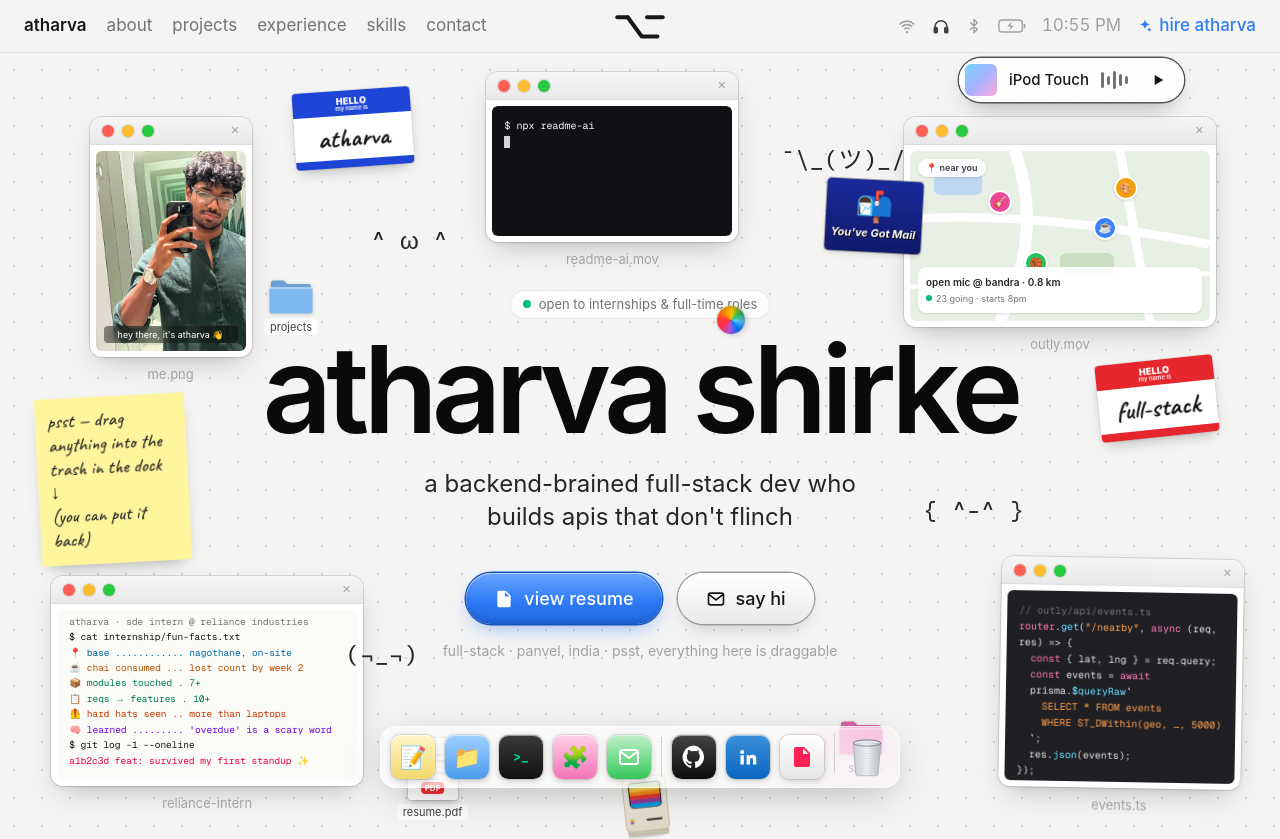
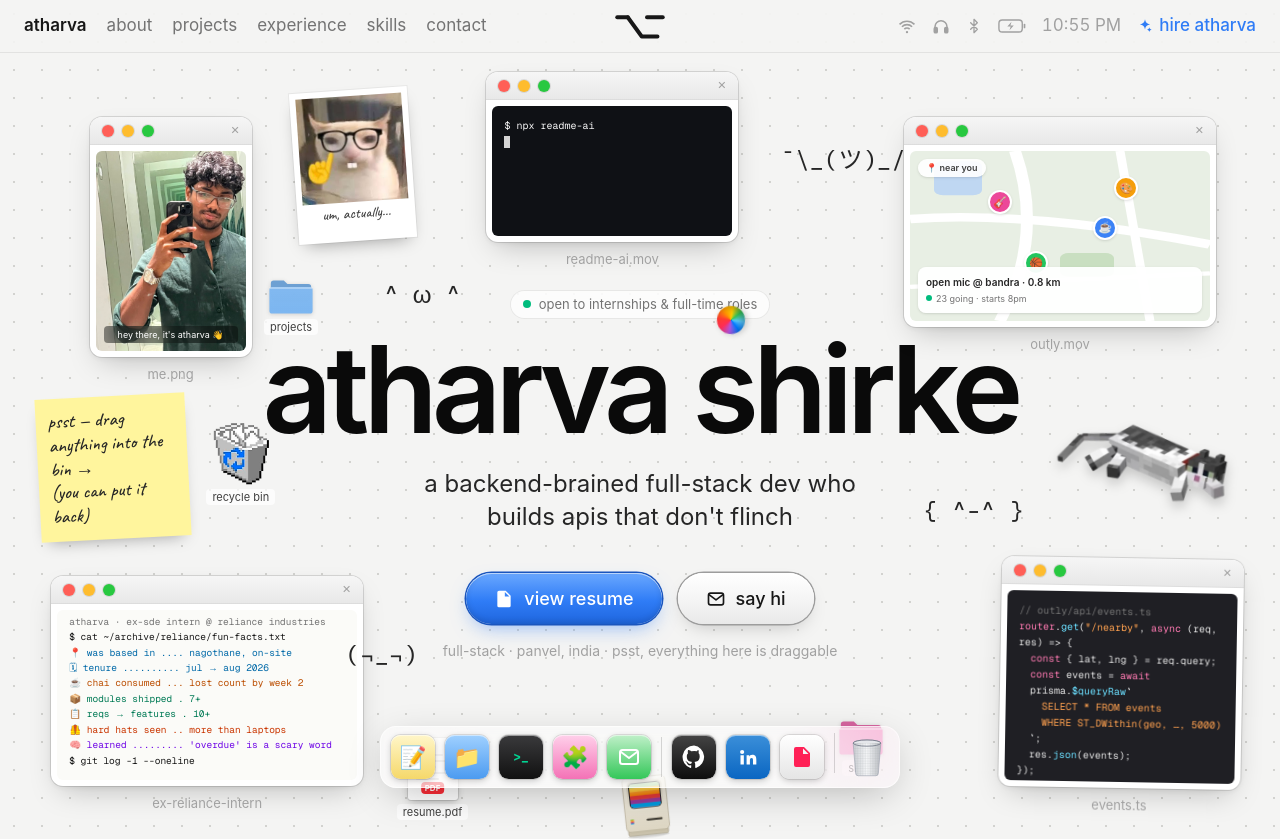
Before and after one commit to AtharvaShirke95032/portfolio26, a Next.js app: page / in a window 1280 px wide. Shown: the top 839 px of the page. Built offline with nearby package versions, Linux system fonts and the light colour scheme.

Commit message:
Refactor code structure for improved readability and maintainability

```diff
--- a/src/components/Draggable.tsx
+++ b/src/components/Draggable.tsx
@@ -39,7 +39,8 @@ export default function Draggable({
   onOpen,
   title,
 }: Props) {
-  const { nextZ, trashRef, trash, isTrashed, setTrashHot } = useDesktop();
+  const { nextZ, trashRef, deskTrashRef, trash, isTrashed, setTrashHot } = useDesktop();
+  const overAnyTrash = (x: number, y: number) => overTrash(trashRef.current, x, y) || overTrash(deskTrashRef.current, x, y);
   const [z, setZ] = useState<number | undefined>(undefined);
   const dragged = useRef(false);
   const gone = isTrashed(id);
@@ -68,12 +69,12 @@ export default function Draggable({
           onDrag={(e) => {
             if (!trashable) return;
             const p = e as PointerEvent;
-            setTrashHot(overTrash(trashRef.current, p.clientX, p.clientY));
+            setTrashHot(overAnyTrash(p.clientX, p.clientY));
           }}
           onDragEnd={(e) => {
             setTrashHot(false);
             const p = e as PointerEvent;
-            if (trashable && overTrash(trashRef.current, p.clientX, p.clientY)) {
+            if (trashable && overAnyTrash(p.clientX, p.clientY)) {
               trash({ id, label: label ?? id });
             }
             setTimeout(() => (dragged.current = false), 0);
--- a/src/components/Hero.tsx
+++ b/src/components/Hero.tsx
@@ -8,6 +8,7 @@ import { MacWindow, useDesktop } from "./desktop";
 import {
   CodeDetail,
   EntryDetail,
+  TrashView,
   PhotoDetail,
   ProjectDetail,
   ProjectsFinder,
@@ -15,7 +16,7 @@ import {
   projectById,
 } from "./details";
 import Draggable from "./Draggable";
-import { BeachBall, DocIcon, Folder, Kaomoji, MailIcon, MailSticker, NameTag, ClassicMac, PdfFile } from "./icons";
+import { BeachBall, DocIcon, Folder, Kaomoji, MailIcon, ClassicMac, PdfFile } from "./icons";
 
 /** A floating mac window: red = trash it, green = open it big. */
 function FloatWindow({
@@ -53,6 +54,26 @@ function FloatWindow({
       </MacWindow>
       <p className="mt-2 text-center text-[13px] text-neutral-400">{file}</p>
     </Draggable>
+  );
+}
+
+/** The retro recycle bin by the sticky note. Drop things on it, click to peek inside. */
+function DeskTrash({ className, style }: { className?: string; style: CSSProperties }) {
+  const { deskTrashRef, trashed, trashHot, openModal } = useDesktop();
+  return (
+    <div ref={deskTrashRef} className={`group z-10 ${className}`} style={style}>
+      <button
+        aria-label="recycle bin"
+        onClick={() => openModal({ title: "recycle bin", content: <TrashView />, width: 480 })}
+        className={`flex flex-col items-center gap-1 transition-transform ${trashHot ? "scale-115 -rotate-6" : "group-hover:-translate-y-0.5"}`}
+      >
+        {/* eslint-disable-next-line @next/next/no-img-element */}
+        <img src="/retro/recycle.png" alt="" className="h-[62px] w-auto [filter:hue-rotate(100deg)_saturate(1.6)]" draggable={false} />
+        <span className="rounded bg-white/70 px-1.5 text-[11px] leading-4 text-neutral-700">
+          recycle bin{trashed.length > 0 && ` (${trashed.length})`}
+        </span>
+      </button>
+    </div>
   );
 }
 
@@ -130,11 +151,16 @@ export default function Hero() {
         <Photo src={profile.photo} alt={profile.name} />
       </FloatWindow>
 
-      <Draggable id="tag-blue" label="name tag" bounds={ref} style={{ position: "absolute", left: "4%", top: "15%" }} className="lg:!left-[23%] lg:!top-[10%]" delay={0.2} rotate={-4}>
-        <NameTag name={profile.handle} />
+      <Draggable id="nerd-cat" label="nerd cat" bounds={ref} style={{ position: "absolute", left: "4%", top: "15%" }} className="lg:!left-[23%] lg:!top-[10%]" delay={0.2} rotate={-4}
+        title="um, actually…">
+        <div className="w-[118px] bg-white p-1.5 pb-5 shadow-[0_8px_18px_-8px_rgba(0,0,0,0.4)] ring-1 ring-black/5">
+          {/* eslint-disable-next-line @next/next/no-img-element */}
+          <img src="/media/nerd-cat.png" alt="nerd cat" className="aspect-square w-full object-cover" draggable={false} />
+          <p className="mt-1 text-center font-hand text-[15px] leading-none text-neutral-700">um, actually…</p>
+        </div>
       </Draggable>
 
-      <Draggable id="k1" label="^ ω ^" bounds={ref} style={{ position: "absolute", left: "29%", top: "25%" }} className={lg} delay={0.3}>
+      <Draggable id="k1" label="^ ω ^" bounds={ref} style={{ position: "absolute", left: "30%", top: "31%" }} className={lg} delay={0.3}>
         <Kaomoji start={0} />
       </Draggable>
 
@@ -156,30 +182,29 @@ export default function Hero() {
         <PhoneArt />
       </FloatWindow>
 
-      <Draggable id="mail" label="you've got mail" bounds={ref} style={{ position: "absolute", right: "4%", top: "12%" }} className="lg:!right-[28%] lg:!top-[20%]" delay={0.4} rotate={3}
-        onOpen={() => (window.location.href = `mailto:${profile.email}`)} title="email me">
-        <MailSticker />
-      </Draggable>
-
-      <Draggable id="tag-red" label="name tag (red)" bounds={ref} style={{ position: "absolute", right: "5%", top: "40%" }} className={lg} delay={0.45} rotate={-6}>
-        <NameTag name="full-stack" color="#e5262c" />
+      <Draggable id="mc-cat" label="minecraft cat" bounds={ref} style={{ position: "absolute", right: "3%", top: "46%" }} className={lg} delay={0.45} rotate={-3}
+        title="do not disturb">
+        {/* eslint-disable-next-line @next/next/no-img-element */}
+        <img src="/media/minecraft-cat.png" alt="minecraft cat lying down" className="w-[190px] drop-shadow-[0_6px_6px_rgba(0,0,0,0.18)]" draggable={false} />
       </Draggable>
 
       <Draggable id="sticky" label="sticky note" bounds={ref} style={{ position: "absolute", left: "3%", top: "44%" }} className={lg} delay={0.55} rotate={-3}>
         <div className="w-[150px] bg-[#fff59d] p-3 font-hand text-[19px] leading-tight text-neutral-800 shadow-[0_8px_16px_-8px_rgba(0,0,0,0.35)]">
-          psst — drag anything into the trash in the dock ↓
+          psst — drag anything into the bin →
           <br />
           (you can put it back)
         </div>
       </Draggable>
+
+      <DeskTrash className={lg} style={{ position: "absolute", left: "calc(3% + 168px)", top: "47%" }} />
 
       <Draggable id="folder-projects" label="projects folder" bounds={ref} style={{ position: "absolute", left: "8%", top: "80%" }} className="lg:!left-[20%] lg:!top-[31%]" delay={0.6}
         onOpen={() => openModal({ title: "projects", content: <ProjectsFinder />, width: 620 })} title="double the fun: click to open">
         <Folder className="h-[56px] w-[70px]" label="projects" />
       </Draggable>
 
-      <FloatWindow id="w-reliance" file="reliance-intern" w={300} h={170} pos={{ left: "4%", top: "64%" }} bounds={ref} delay={0.25} className={lg}
-        onOpen={() => openModal({ title: "reliance-intern", content: <EntryDetail e={entryById("reliance")} />, width: 640 })}>
+      <FloatWindow id="w-reliance" file="ex-reliance-intern" w={300} h={170} pos={{ left: "4%", top: "64%" }} bounds={ref} delay={0.25} className={lg}
+        onOpen={() => openModal({ title: "ex-reliance-intern", content: <EntryDetail e={entryById("reliance")} />, width: 640 })}>
         <InternTerminalArt />
       </FloatWindow>
 
--- a/src/components/MenuBar.tsx
+++ b/src/components/MenuBar.tsx
@@ -128,7 +128,7 @@ function MusicPill({ open }: { open: boolean }) {
 }
 
 export default function MenuBar() {
-  const [pill, setPill] = useState(true);
+  const [pill, setPill] = useState(false);
   return (
     <>
       <header className="fixed inset-x-0 top-0 z-[950] border-b border-black/[0.07] bg-[#f4f4f3]/80 backdrop-blur-xl">
--- a/src/components/Sections.tsx
+++ b/src/components/Sections.tsx
@@ -7,7 +7,7 @@ import { Photo } from "./arts";
 import { MacWindow, useDesktop } from "./desktop";
 import { EntryDetail, Pill, ProjectDetail, projectArt } from "./details";
 import Draggable from "./Draggable";
-import { Folder, GithubIcon, LinkedinIcon, MailSticker, ClassicMac, DocIcon } from "./icons";
+import { Folder, GithubIcon, LinkedinIcon, ClassicMac, DocIcon } from "./icons";
 
 function Chip({ children }: { children: ReactNode }) {
   return (
@@ -118,10 +118,6 @@ export function About() {
       </Draggable>
       <Draggable id="cat" label="cat" bounds={ref} style={{ position: "absolute", left: "24%", top: "18%" }} className="hidden lg:block" rotate={10}>
         <span className="text-6xl">🐈</span>
-      </Draggable>
-      <Draggable id="mail2" label="mail" bounds={ref} style={{ position: "absolute", right: "20%", top: "20%" }} className="hidden lg:block" rotate={-2}
-        onOpen={() => (window.location.href = `mailto:${profile.email}`)}>
-        <MailSticker />
       </Draggable>
       <Draggable id="pc2" label="computer" bounds={ref} style={{ position: "absolute", right: "18%", top: "76%" }} className="hidden lg:block" rotate={4}>
         <ClassicMac className="h-20 w-20" />
--- a/src/components/arts.tsx
+++ b/src/components/arts.tsx
@@ -39,19 +39,22 @@ export function TerminalArt({ big }: { big?: boolean }) {
   );
 }
 
-/* reliance-intern: a white terminal full of intern trivia */
+/* ex-reliance-intern: a white terminal full of (past) intern trivia */
 const internScript = [
   { t: "$ whoami", c: "text-neutral-900" },
-  { t: "atharva · sde intern @ reliance industries", c: "text-neutral-500" },
-  { t: "$ cat internship/fun-facts.txt", c: "text-neutral-900" },
-  { t: "📍 base ............ nagothane, on-site", c: "text-sky-700" },
+  { t: "atharva · ex-sde intern @ reliance industries", c: "text-neutral-500" },
+  { t: "$ cat ~/archive/reliance/fun-facts.txt", c: "text-neutral-900" },
+  { t: "📍 was based in .... nagothane, on-site", c: "text-sky-700" },
+  { t: "🗓 tenure .......... jul → aug 2026", c: "text-sky-700" },
   { t: "☕ chai consumed ... lost count by week 2", c: "text-amber-700" },
-  { t: "📦 modules touched . 7+", c: "text-emerald-700" },
+  { t: "📦 modules shipped . 7+", c: "text-emerald-700" },
   { t: "📋 reqs → features . 10+", c: "text-emerald-700" },
   { t: "🦺 hard hats seen .. more than laptops", c: "text-orange-700" },
   { t: "🧠 learned ......... 'overdue' is a scary word", c: "text-violet-700" },
   { t: "$ git log -1 --oneline", c: "text-neutral-900" },
-  { t: "a1b2c3d feat: survived my first standup ✨", c: "text-rose-600" },
+  { t: "f1n4l3d chore: hand over laptop, say bye 👋", c: "text-rose-600" },
+  { t: "$ exit", c: "text-neutral-900" },
+  { t: "internship complete ✓ (process exited 0)", c: "text-emerald-700" },
 ];
 
 export function InternTerminalArt({ big }: { big?: boolean }) {
--- a/src/components/desktop.tsx
+++ b/src/components/desktop.tsx
@@ -18,6 +18,7 @@ type ModalSpec = { title: string; content: ReactNode; width?: number; tone?: "de
 type DesktopCtx = {
   nextZ: () => number;
   trashRef: RefObject<HTMLDivElement | null>;
+  deskTrashRef: RefObject<HTMLDivElement | null>;
   trashed: Trashed[];
   trash: (item: Trashed) => void;
   restore: (id: string) => void;
@@ -40,6 +41,7 @@ export function useDesktop() {
 export function DesktopProvider({ children }: { children: ReactNode }) {
   const z = useRef(20);
   const trashRef = useRef<HTMLDivElement | null>(null);
+  const deskTrashRef = useRef<HTMLDivElement | null>(null);
   const [trashed, setTrashed] = useState<Trashed[]>([]);
   const [emptied, setEmptied] = useState<string[]>([]);
   const [modal, setModal] = useState<ModalSpec | null>(null);
@@ -74,6 +76,7 @@ export function DesktopProvider({ children }: { children: ReactNode }) {
       value={{
         nextZ,
         trashRef,
+        deskTrashRef,
         trashed,
         trash,
         restore,
--- a/src/components/details.tsx
+++ b/src/components/details.tsx
@@ -164,16 +164,40 @@ export function ProjectsFinder() {
   );
 }
 
+/* stuff that lives in the bin forever */
+const junk = [
+  { icon: "📚", name: "50gb study material", meta: "50 GB · never opened" },
+  { icon: "📄", name: "resume_final_FINAL_v7(2).pdf", meta: "212 KB" },
+  { icon: "📦", name: "node_modules", meta: "1.9 GB · 184,203 items" },
+  { icon: "🛌", name: "sleep schedule", meta: "corrupted" },
+  { icon: "🧪", name: "todo-app-attempt-14", meta: "abandoned at 80%" },
+  { icon: "🐛", name: 'console.log("here")', meta: "x 347" },
+  { icon: "📁", name: "untitled folder (9)", meta: "empty, like the others" },
+  { icon: "🏋️", name: "gym_plan_2025.txt", meta: "last modified jan 2" },
+];
+
 export function TrashView() {
   const { trashed, restore, emptyTrash } = useDesktop();
   return (
     <div className="p-6">
+      <ul className="divide-y divide-black/5">
+        {junk.map((j) => (
+          <li key={j.name} className="flex items-center justify-between gap-3 py-2 text-[14px]">
+            <span className="flex min-w-0 items-center gap-2 text-neutral-700">
+              <span>{j.icon}</span>
+              <span className="truncate">{j.name}</span>
+            </span>
+            <span className="shrink-0 text-[12px] text-neutral-400">{j.meta}</span>
+          </li>
+        ))}
+      </ul>
       {trashed.length === 0 ? (
-        <p className="py-10 text-center text-neutral-400">
-          trash is empty. drag stuff here from the desktop, or hit the red button on any window.
+        <p className="pt-6 text-center text-[13px] text-neutral-400">
+          drag stuff here from the desktop, or hit the red button on any window.
         </p>
       ) : (
         <>
+          <p className="pb-1 pt-5 text-[11px] font-semibold uppercase tracking-wide text-neutral-400">you threw away</p>
           <ul className="divide-y divide-black/5">
             {trashed.map((t) => (
               <li key={t.id} className="flex items-center justify-between py-2 text-[14px]">
```
Also changed, not shown: public/media/minecraft-cat.png (added), public/media/nerd-cat.png (added), src/app/globals.css (line endings or trailing spaces).
